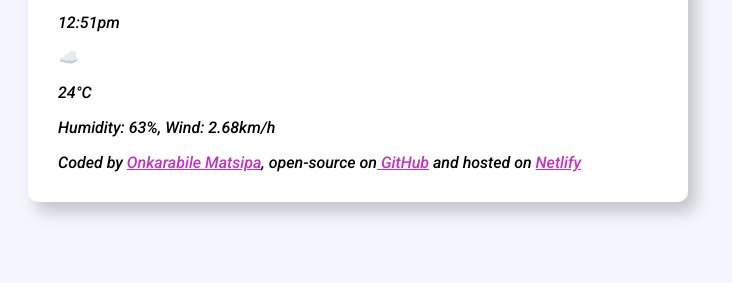
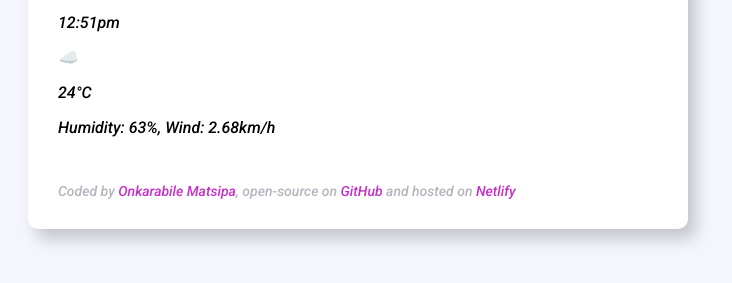
Before and after one commit to Onkarabilematsipa/my-weather-app, a plain HTML site: page index.html in a window 1280 px wide. Shown: the part 227-510 px from the top of the page, without its empty margins (282-1014 px from the left). Drawn offline with Linux system fonts and the light colour scheme.

Commit message:
Updated footer in styles.css

```diff
--- a/src/style.css
+++ b/src/style.css
@@ -34,10 +34,25 @@ body{
 
 }
 .search-form-button:hover{
-    cursor: pointer;
+
     background-color: rgba(197, 48, 202, 0.596);
-    transition: ease-in-out 140ms;
+
 }
 a{
     color: rgb(197, 48, 202);
+    text-decoration: none;
 }
+a:hover{
+    color:rgba(197, 48, 202, 0.596)
+}
+a:hover, .search-form-button:hover{
+    cursor: pointer;
+    transition: ease-in-out 140ms;
+}
+
+footer{
+    font-size: 14px;
+    padding: 30px 0 0 0;
+    font-weight: 20;
+    color: #b3b4be;
+}
```
